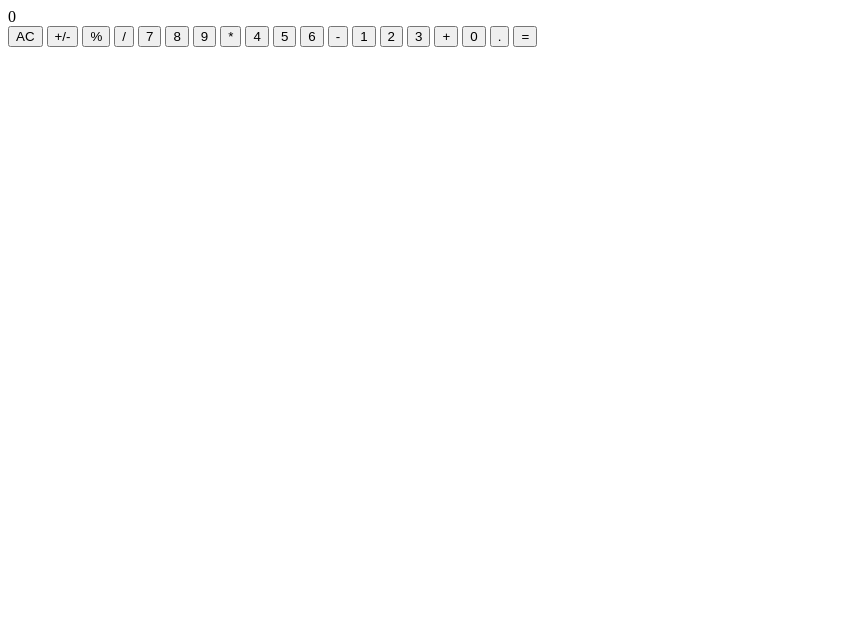
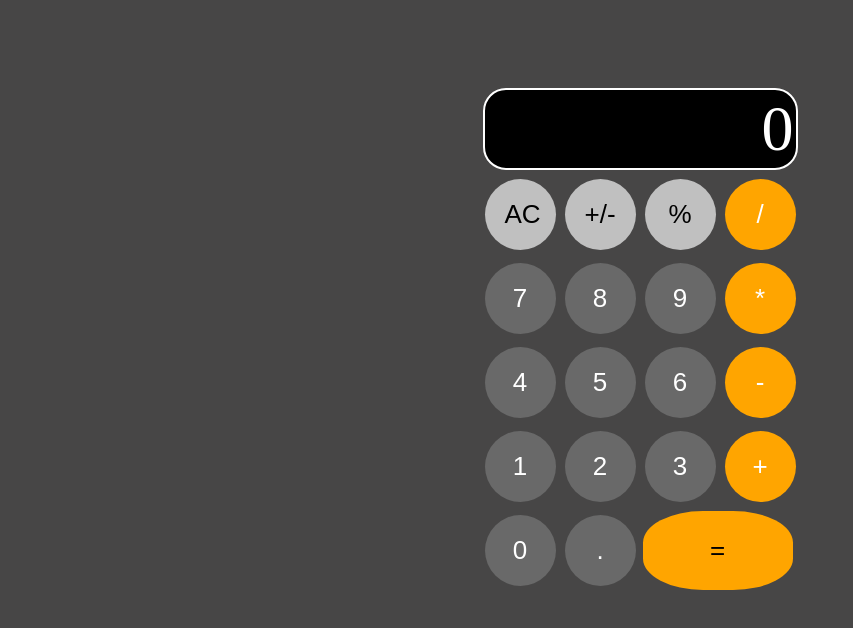
Before and after one commit to Azeemaj101/Calculator_Web_Application, a plain HTML site: page index.html in a window 1280 px wide. Shown: the whole page, without its empty margins (0-853 px from the left). Drawn offline with Linux system fonts and the light colour scheme; the site is published under a folder, as on GitHub Pages, so addresses that start at the root find nothing.

Commit message:
Update index.html

```diff
--- a/index.html
+++ b/index.html
@@ -5,8 +5,8 @@
     <meta charset="UTF-8">
     <meta name="viewport" content="initial-scale=1.0">
     <title>Calculator</title>
-    <link rel="stylesheet" href="/CSS/style.css">
-    <link rel="icon" href="/Pictures/1.png" type="image/x-icon">
+    <link rel="stylesheet" href="CSS/style.css">
+    <link rel="icon" href="Pictures/1.png" type="image/x-icon">
 </head>
 
 <body>
```
